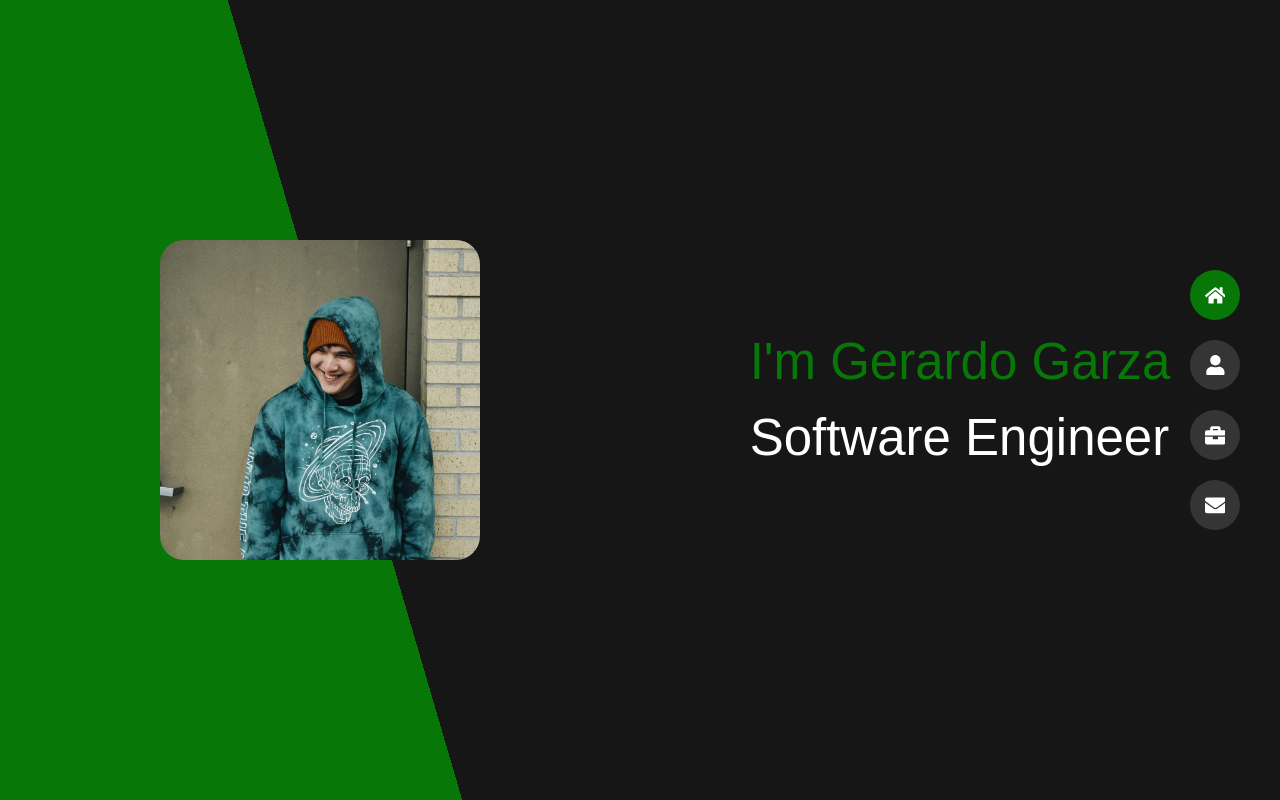
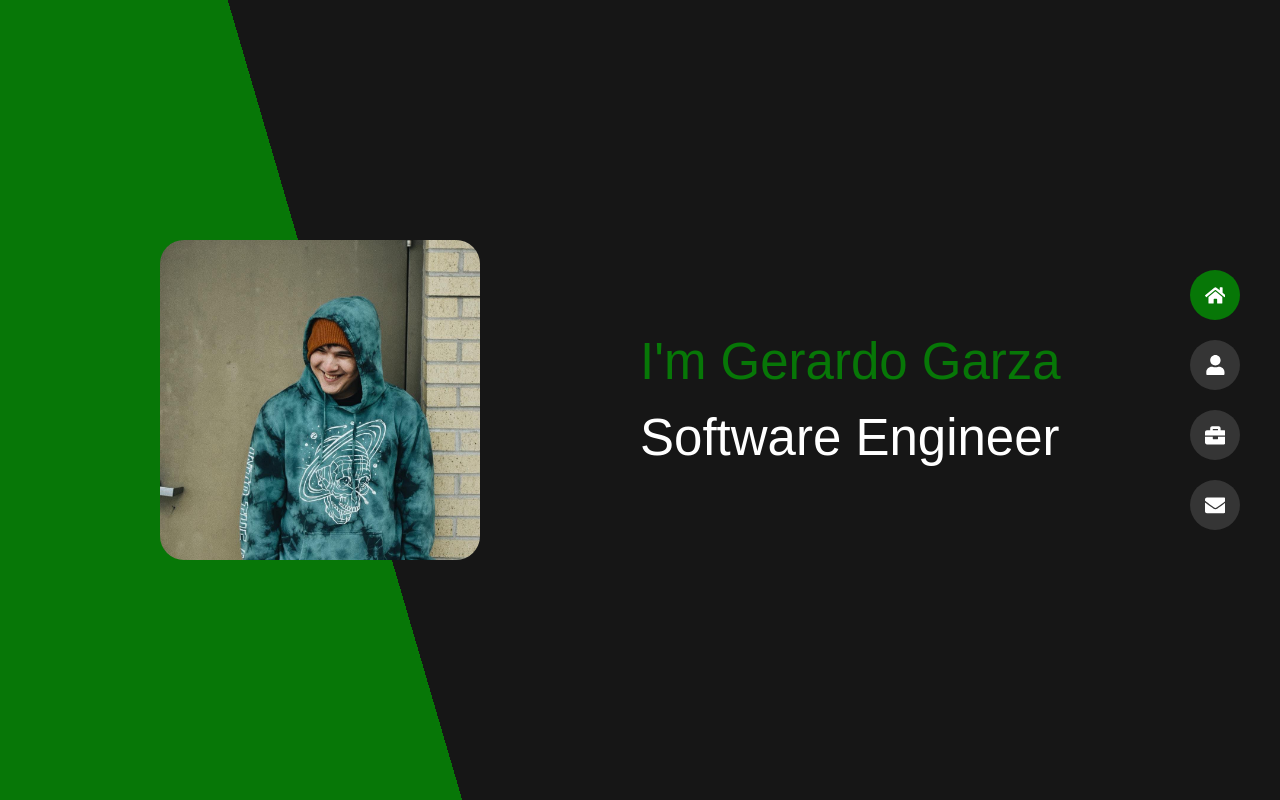
Before and after one commit to owlsCloud/GerardoGarza, a React (Create React App) app: page / in a window 1280 px wide. Built offline with nearby package versions, Linux system fonts and the light colour scheme; the HTML template or start-up script is replaced by a standard one.

Commit message:
adjustment

```diff
--- a/src/components/MainPage.js
+++ b/src/components/MainPage.js
@@ -6,7 +6,7 @@ function MainPage() {
       <div className="flex justify-center w-1/2 h-screen">
         <img src={me} alt="me" className="my-auto rounded-3xl w-1/2 " />
       </div>
-      <div className="w-1/2 flex justify-center items-center">
+      <div className="w-1/2 flex justify-left items-center">
         <h1 className="text-textColor text-[51px]">
           I'm Gerardo Garza
           <span className="text-[#fff] block">Software Engineer</span>
```
